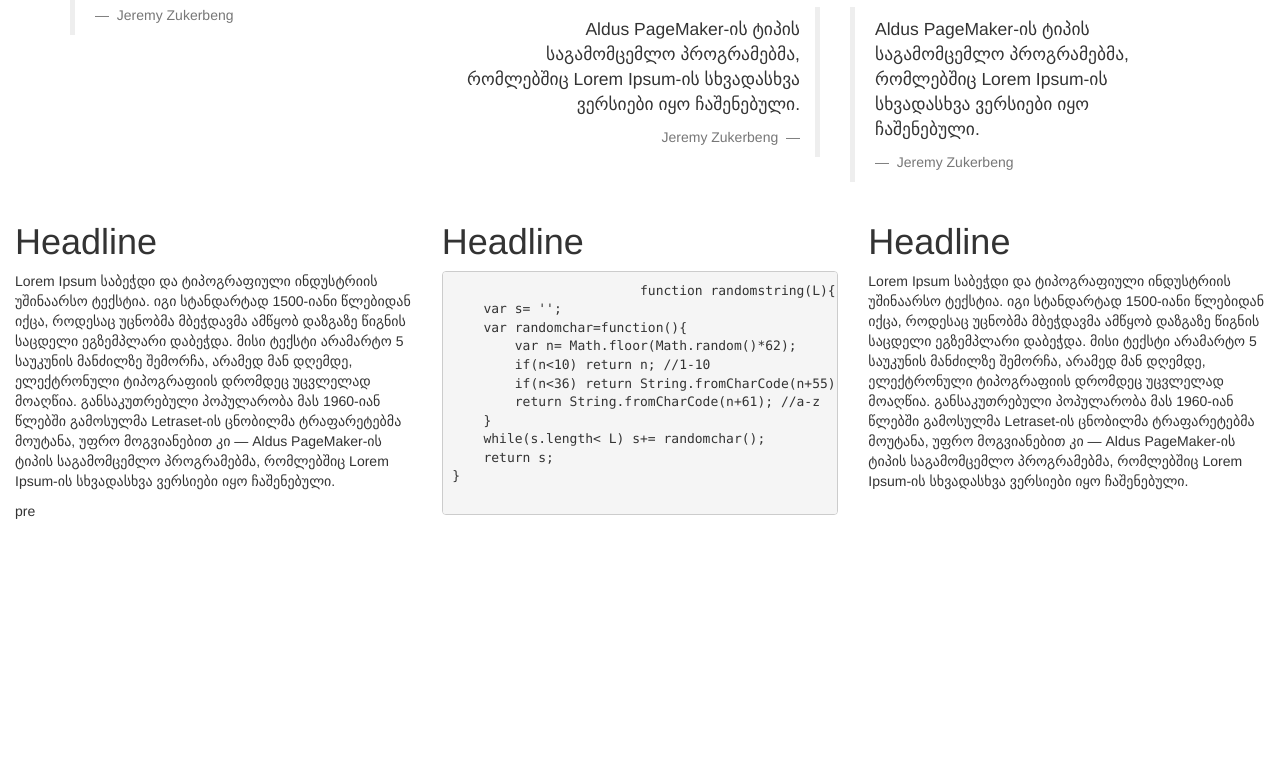
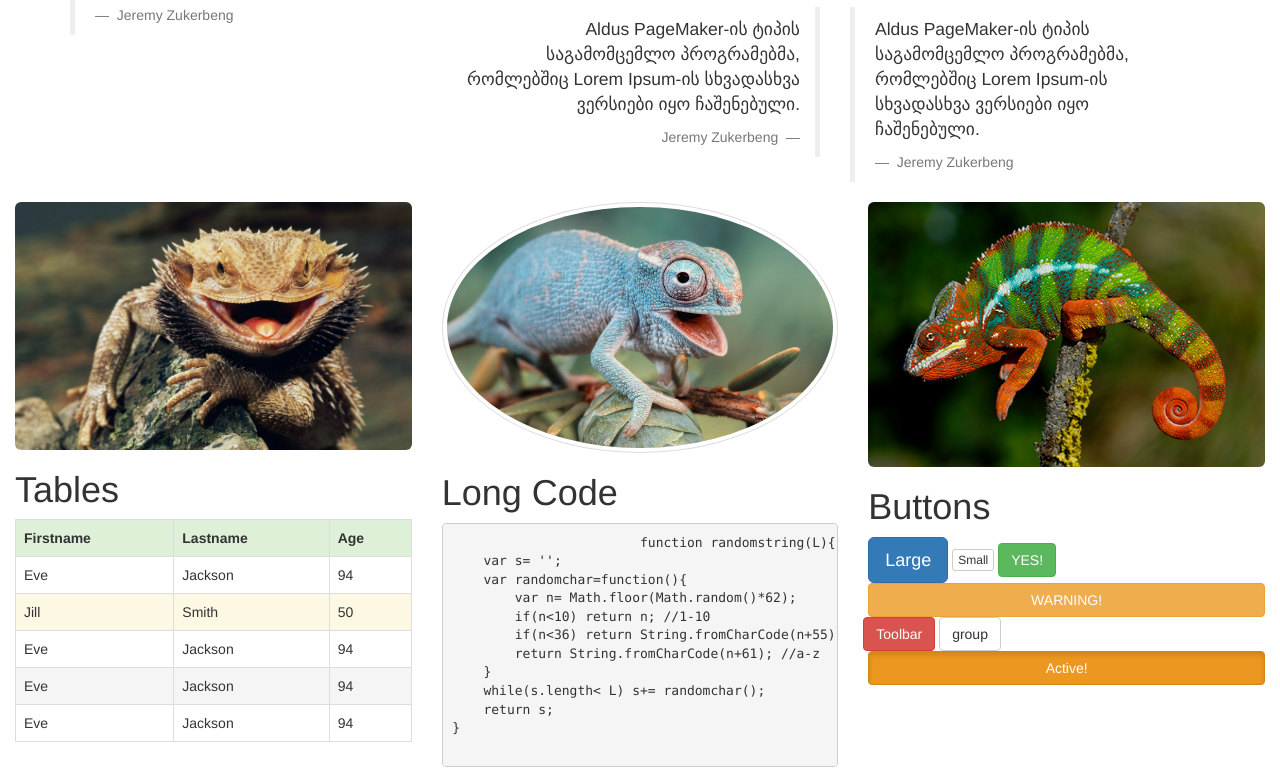
Before and after one commit to Nikoloz995/MasteringBootsrap, a plain HTML site: page index.html in a window 1280 px wide. Shown: the part 533-1310 px from the top of the page. Before the commit the page ends 1058 px from the top, so only its background shows below. Drawn offline with nearby package versions, Linux system fonts and the light colour scheme.

Commit message:
Buttons, Tables, ImageResponsive Utilities, Helpers

```diff
--- a/css/style.css
+++ b/css/style.css
@@ -15,3 +15,11 @@
 	background-image: radial-gradient(45px 45px 45deg, circle cover, yellow 0%, orange 100%, red 95%);
 
 }
+
+@media (max-width: 767px){
+	.img-responsive
+	{
+		max-width: 50%;
+		min-width: 300px;
+	}
+}
--- a/index.html
+++ b/index.html
@@ -12,10 +12,11 @@
 </head>
 
 <body>
-    <header class="bgimage">
+    <header class="bgimage hidden-xs">
         <div class="container"></div>
-        <h1 class="container">Headline</h1>
     </header>
+    <h1 class="container visible-xs">Welcome</h1>
+    <h2 class="visible-print"> You See This When Printing!</h2>
     <div class="container">
         <div class="row">
             <div class="col-xs-offset-3 col-xs-6 col-sm-offset-0 col-sm-4 col-md-4 col-sm-push-8">
@@ -68,13 +69,44 @@ for (int i =0; i<10; i++)
     <div class="container-fluid">
         <div class="row">
             <div class="col-xs-offset-3 col-xs-6 col-sm-offset-0 col-sm-4 col-md-4">
-                <h1>Headline</h1>
-                <p>Lorem Ipsum საბეჭდი და ტიპოგრაფიული ინდუსტრიის უშინაარსო ტექსტია. იგი სტანდარტად 1500-იანი წლებიდან იქცა, როდესაც უცნობმა მბეჭდავმა ამწყობ დაზგაზე წიგნის საცდელი ეგზემპლარი დაბეჭდა. მისი ტექსტი არამარტო 5 საუკუნის მანძილზე შემორჩა, არამედ მან დღემდე, ელექტრონული ტიპოგრაფიის დრომდეც უცვლელად მოაღწია. განსაკუთრებული პოპულარობა მას 1960-იან წლებში გამოსულმა Letraset-ის ცნობილმა ტრაფარეტებმა მოუტანა, უფრო მოგვიანებით კი — Aldus PageMaker-ის ტიპის საგამომცემლო პროგრამებმა, რომლებშიც Lorem Ipsum-ის სხვადასხვა ვერსიები იყო ჩაშენებული.</p>
-
-                pre
+                <img src="images/1.jpg" class="img-responsive center-block img-rounded">
+                <h1>Tables</h1>
+                <table class="table table-bordered">
+                    <tr class="success">
+                        <th>Firstname</th>
+                        <th>Lastname</th>
+                        <th>Age</th>
+                    </tr>
+                    <tr>
+                        <td>Eve</td>
+                        <td>Jackson</td>
+                        <td>94</td>
+                    </tr>
+                    <tr class="warning">
+                        <td>Jill</td>
+                        <td>Smith</td>
+                        <td>50</td>
+                    </tr>
+                    <tr>
+                        <td>Eve</td>
+                        <td>Jackson</td>
+                        <td>94</td>
+                    </tr>
+                    <tr class="active">
+                        <td>Eve</td>
+                        <td>Jackson</td>
+                        <td>94</td>
+                    </tr>
+                    <tr>
+                        <td>Eve</td>
+                        <td>Jackson</td>
+                        <td>94</td>
+                    </tr>
+                </table>
             </div>
             <div class="col-xs-offset-3 col-xs-6 col-sm-offset-0 col-sm-4 col-md-4">
-                <h1>Headline</h1>
+                <img src="images/2.jpg" class="img-responsive center-block img-circle img-thumbnail">
+                <h1>Long Code</h1>
                 <pre class="pre-scrollable">
                 	function randomstring(L){
     var s= '';
@@ -90,8 +122,15 @@ for (int i =0; i<10; i++)
                 </pre>
             </div>
             <div class="col-xs-offset-3 col-xs-6 col-sm-offset-0 col-sm-4 col-md-4">
-                <h1>Headline</h1>
-                <p>Lorem Ipsum საბეჭდი და ტიპოგრაფიული ინდუსტრიის უშინაარსო ტექსტია. იგი სტანდარტად 1500-იანი წლებიდან იქცა, როდესაც უცნობმა მბეჭდავმა ამწყობ დაზგაზე წიგნის საცდელი ეგზემპლარი დაბეჭდა. მისი ტექსტი არამარტო 5 საუკუნის მანძილზე შემორჩა, არამედ მან დღემდე, ელექტრონული ტიპოგრაფიის დრომდეც უცვლელად მოაღწია. განსაკუთრებული პოპულარობა მას 1960-იან წლებში გამოსულმა Letraset-ის ცნობილმა ტრაფარეტებმა მოუტანა, უფრო მოგვიანებით კი — Aldus PageMaker-ის ტიპის საგამომცემლო პროგრამებმა, რომლებშიც Lorem Ipsum-ის სხვადასხვა ვერსიები იყო ჩაშენებული.</p>
+                <img src="images/3.jpg" class="img-responsive center-block img-rounded">
+                <h1>Buttons</h1>
+                <button type="button" class="btn btn-primary btn-lg">Large</button>
+                <button type="button" class="btn btn-default btn-xs"> Small</button>
+                <button type="button" class="btn btn-success">YES!</button>
+                <button type="button" class="btn btn-warning btn-block">WARNING!</button>
+                <button type="button" class="btn btn-danger btn-toolbar">Toolbar</button>
+                <button type="button" class="btn btn-default btn-group">group</button>
+                <button type="button" class="btn btn-warning btn-block active">Active!</button>
             </div>
         </div>
     </div>
```
Also changed, not shown: images/1.jpg (added), images/2.jpg (added), images/3.jpg (added), 1 other file.
